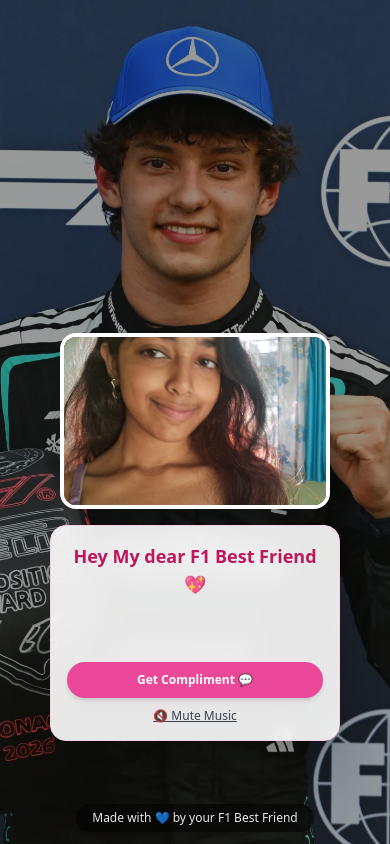
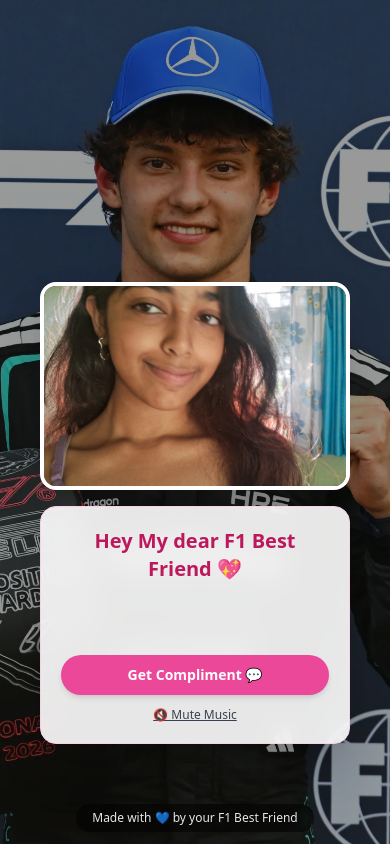
Before and after one commit to Manav2031/Compliment-Generator-F1, a React (Create React App) app in the folder frontend/: page / in a window 390 px wide. Built offline with nearby package versions, Linux system fonts and the light colour scheme.

Commit message:
Updated Code

```diff
--- a/frontend/src/App.jsx
+++ b/frontend/src/App.jsx
@@ -138,14 +138,14 @@
       {showConfetti && <Confetti />}
       <audio ref={audioRef} src={song} loop />
 
-      {/* Dynamic top spacer for mobile & tablets (768px <= width <= 1000px) */}
-      <div className="h-[38vh] sm:h-28 md:h-[35vh] lg:h-0 w-full z-10 shrink-0"></div>
+      {/* Top spacer set to h-[32vh] to shift cards down slightly on mobile */}
+      <div className="h-[32vh] sm:h-28 md:h-[32vh] lg:h-0 w-full z-10 shrink-0"></div>
 
       {/* Main content container */}
       <div className="w-full max-w-7xl flex flex-col lg:flex-row items-center justify-center gap-4 sm:gap-6 lg:gap-60 z-10 mb-auto lg:my-auto">
         {/* Photo gallery section */}
         <div className="w-full lg:w-1/2 flex flex-col items-center">
-          <div className="relative w-full max-w-[270px] sm:max-w-xs lg:max-w-md h-44 sm:h-64 lg:h-96 rounded-2xl sm:rounded-3xl overflow-hidden shadow-2xl border-4 border-white bg-black/20">
+          <div className="relative w-full max-w-[310px] sm:max-w-xs lg:max-w-md h-52 sm:h-64 lg:h-96 rounded-2xl sm:rounded-3xl overflow-hidden shadow-2xl border-4 border-white bg-black/20">
             <img
               src={sisterPhotos[currentPhotoIndex]}
               alt="My wonderful sister"
@@ -156,22 +156,22 @@
 
         {/* Compliment section */}
         <div className="w-full lg:w-1/2 flex flex-col items-center">
-          <div className="bg-white/90 backdrop-blur-md p-4 sm:p-6 lg:p-8 rounded-2xl sm:rounded-3xl shadow-2xl w-full max-w-[290px] sm:max-w-xs lg:max-w-md border border-pink-200">
-            <h1 className="text-lg sm:text-2xl lg:text-3xl font-bold mb-2 sm:mb-4 text-pink-700">
+          <div className="bg-white/90 backdrop-blur-md p-5 sm:p-6 lg:p-8 rounded-2xl sm:rounded-3xl shadow-2xl w-full max-w-[310px] sm:max-w-xs lg:max-w-md border border-pink-200">
+            <h1 className="text-xl sm:text-2xl lg:text-3xl font-bold mb-2 sm:mb-4 text-pink-700">
               Hey My dear F1 Best Friend 💖
             </h1>
-            <p className="text-xs sm:text-base lg:text-xl mb-3 sm:mb-6 text-gray-700 min-h-[44px] sm:min-h-[56px] flex items-center justify-center">
+            <p className="text-sm sm:text-base lg:text-xl mb-4 sm:mb-6 text-gray-700 min-h-[48px] sm:min-h-[56px] flex items-center justify-center">
               {typedText}
             </p>
             <button
               onClick={getRandomCompliment}
-              className="bg-pink-500 hover:bg-pink-600 text-white font-semibold py-2.5 sm:py-3 px-6 rounded-full transition w-full shadow-md hover:shadow-lg text-xs sm:text-base"
+              className="bg-pink-500 hover:bg-pink-600 text-white font-semibold py-2.5 sm:py-3 px-6 rounded-full transition w-full shadow-md hover:shadow-lg text-sm sm:text-base"
             >
               Get Compliment 💬
             </button>
             <button
               onClick={toggleMute}
-              className="text-xs sm:text-sm text-gray-700 underline mt-2.5 sm:mt-4 hover:text-pink-600 block mx-auto"
+              className="text-xs sm:text-sm text-gray-700 underline mt-3 sm:mt-4 hover:text-pink-600 block mx-auto"
             >
               {isMuted ? "🔈 Unmute Music" : "🔇 Mute Music"}
             </button>
@@ -180,7 +180,7 @@
       </div>
 
       {/* Footer */}
-      <footer className="text-white/90 text-xs sm:text-sm mt-6 px-4 py-1.5 sm:py-2 rounded-full bg-black/50 backdrop-blur-sm z-10 shrink-0">
+      <footer className="text-white/90 text-xs sm:text-sm mt-4 sm:mt-6 px-4 py-1.5 sm:py-2 rounded-full bg-black/50 backdrop-blur-sm z-10 shrink-0">
         Made with 💙 by your F1 Best Friend
       </footer>
     </div>
```
